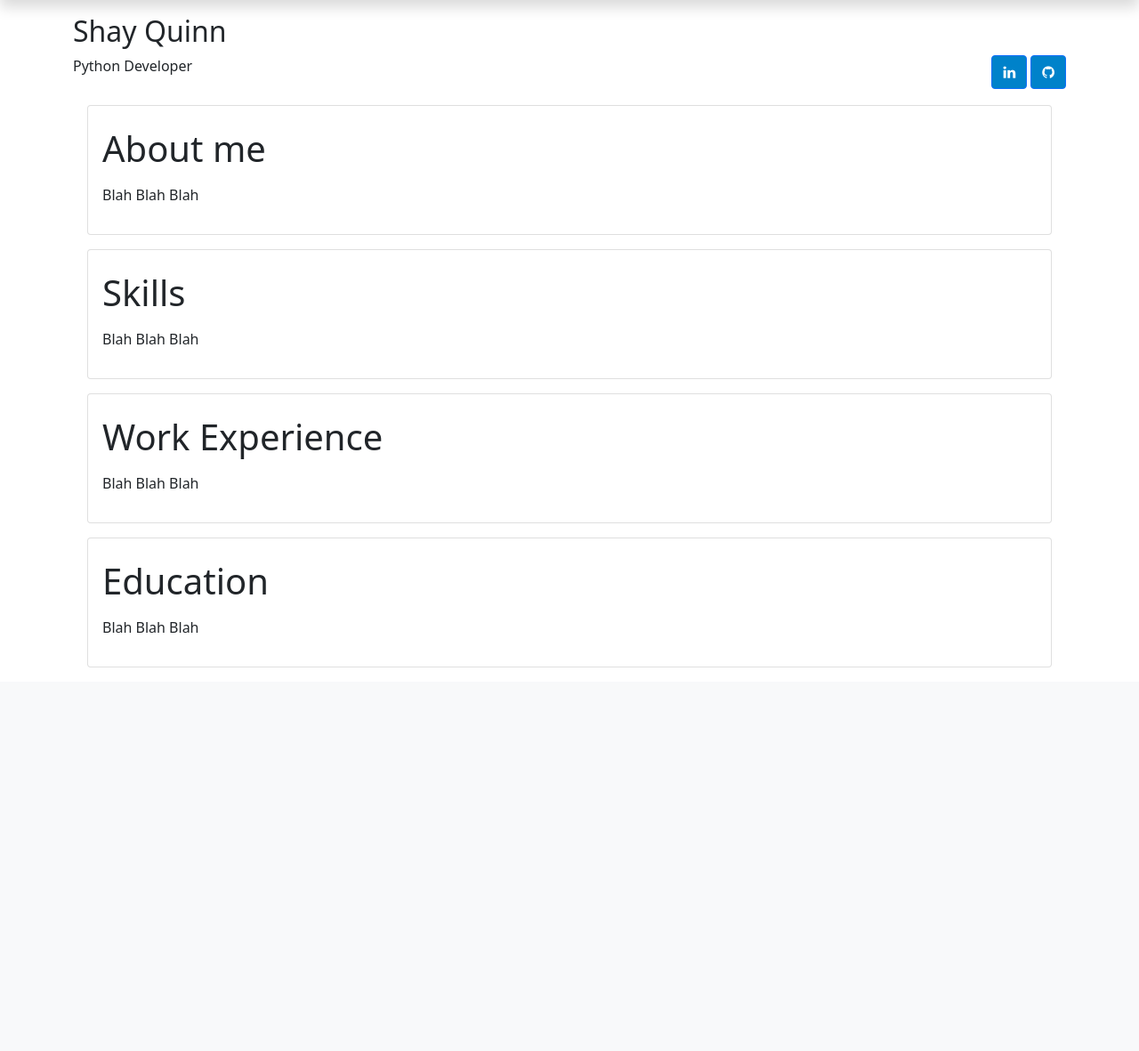
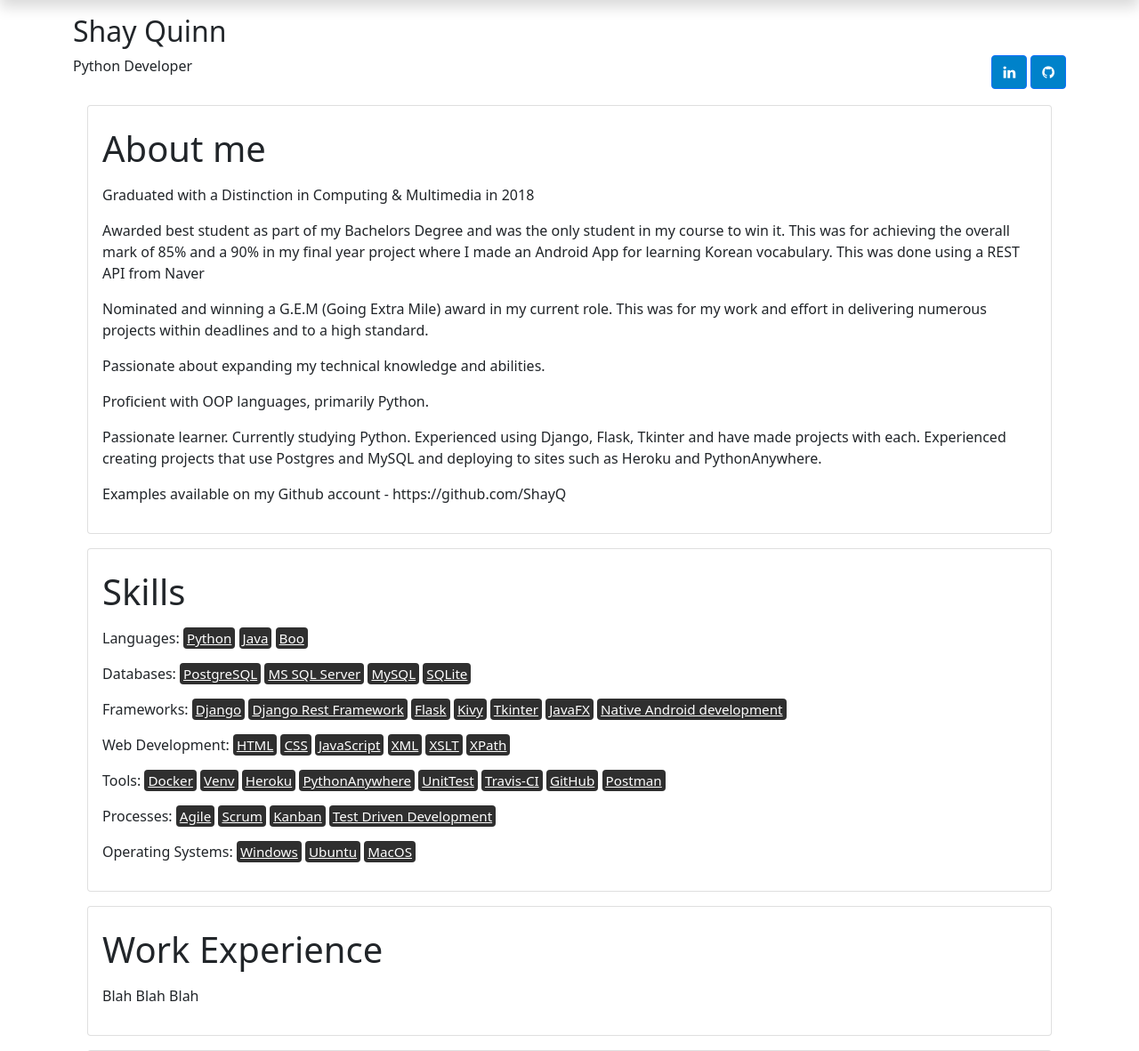
Before and after one commit to ShayQ/CV-Website, a Django app: page / in a window 1280 px wide. Shown: the part 46-1227 px from the top of the page at 89% size. Before the commit the page ends 796 px from the top, so only its background shows below. Run offline with Django 3.2, Linux system fonts and the light colour scheme.

Commit message:
index done badly but working

```diff
--- a/mysite/settings.py
+++ b/mysite/settings.py
@@ -121,6 +121,9 @@ USE_TZ = True
 # https://docs.djangoproject.com/en/3.2/howto/static-files/
 
 STATIC_URL = '/static/'
+STATICFILES_DIRS = [
+    BASE_DIR / "static"
+]
 
 # Default primary key field type
 # https://docs.djangoproject.com/en/3.2/ref/settings/#default-auto-field
--- /dev/null
+++ b/static/main.css
@@ -0,0 +1,7 @@
+.skill {
+    font-size:95%;
+    padding:2px 4px;
+    border-radius:4px;
+    color:rgb(255,255,255);
+    background-color:rgb(47, 47, 47);
+}
--- a/templates/base.html
+++ b/templates/base.html
@@ -4,6 +4,7 @@
         <meta charset="utf-8">
         <meta name="viewport" content="width=device-width, inital-scale=1">
         <link href="https://cdn.jsdelivr.net/npm/bootstrap@5.1.3/dist/css/bootstrap.min.css" rel="stylesheet" integrity="sha384-1BmE4kWBq78iYhFldvKuhfTAU6auU8tT94WrHftjDbrCEXSU1oBoqyl2QvZ6jIW3" crossorigin="anonymous">
+        <link rel="stylesheet" href="static/main.css">
         <title>Shay Quinn CV</title>
     </head>
     <body>
--- a/templates/index.html
+++ b/templates/index.html
@@ -1,5 +1,7 @@
 {% extends 'base.html' %}
 {% block content %}
+{% load static %}
+<!-- <img src="{% static 'my_app/example.jpg' %}" alt="My image"> -->
     <div class="container">
     <div class="row justify-content-md-right">
         <h2>Shay Quinn</h2>
@@ -29,7 +31,18 @@
                 <h1>About me</h1>
             </h2>
             <p class="card-text">
-                <p>Blah Blah Blah</p>
+                <p>Graduated with a Distinction in Computing & Multimedia in 2018</p>
+                <p>Awarded best student as part of my Bachelors Degree and was the only student in my course to win it. This
+                was for achieving the overall mark of 85% and a 90% in my final year project where I made an Android App
+                for learning Korean vocabulary. This was done using a REST API from Naver</p>
+                <p>Nominated and winning a G.E.M (Going Extra Mile) award in my current role. This was for my work and effort
+                in delivering numerous projects within deadlines and to a high standard.</p>
+                <p>Passionate about expanding my technical knowledge and abilities.</p>
+                <p>Proficient with OOP languages, primarily Python.</p>
+                <p>Passionate learner. Currently studying Python. Experienced using Django, Flask, Tkinter and have made
+                projects with each. Experienced creating projects that use Postgres and MySQL and deploying to sites such
+                as Heroku and PythonAnywhere.</p>
+                <p>Examples available on my Github account - https://github.com/ShayQ</p>
             </p>
         </div>
     </div>
@@ -41,7 +54,13 @@
                 <h1>Skills</h1>
             </h2>
             <p class="card-text">
-                <p>Blah Blah Blah</p>
+                <p>Languages: <a class='skill'>Python</a> <a class='skill'>Java</a> <a class='skill'>Boo</a></p>
+                <p>Databases: <a class='skill'>PostgreSQL</a> <a class='skill'> MS SQL Server</a> <a class='skill'>MySQL</a> <a class='skill'>SQLite</a></p>
+                <p>Frameworks: <a class='skill'>Django</a> <a class='skill'> Django Rest Framework</a> <a class='skill'>Flask</a> <a class='skill'>Kivy</a> <a class='skill'>Tkinter</a> <a class='skill'>JavaFX</a> <a class='skill'>Native Android development</a></p>
+                <p>Web Development: <a class='skill'>HTML</a> <a class='skill'>CSS</a> <a class='skill'>JavaScript</a> <a class='skill'>XML</a> <a class='skill'>XSLT</a> <a class='skill'>XPath</a></p>
+                <p>Tools: <a class='skill'>Docker</a> <a class='skill'>Venv</a> <a class='skill'>Heroku</a> <a class='skill'>PythonAnywhere</a> <a class='skill'>UnitTest</a> <a class='skill'> Travis‑CI</a> <a class='skill'>GitHub</a> <a class='skill'>Postman</a></p>
+                <p>Processes: <a class='skill'>Agile</a> <a class='skill'>Scrum</a> <a class='skill'>Kanban</a> <a class='skill'>Test Driven Development</a></p>
+                <p>Operating Systems: <a class='skill'>Windows</a> <a class='skill'>Ubuntu</a> <a class='skill'>MacOS</a></p>
             </p>
         </div>
     </div>
```
